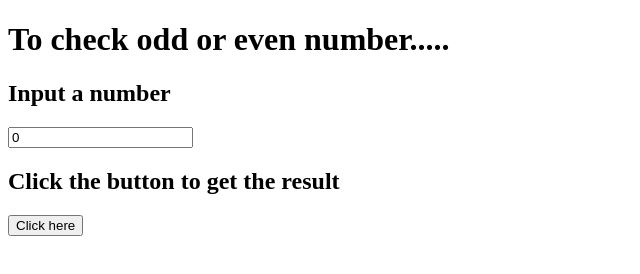
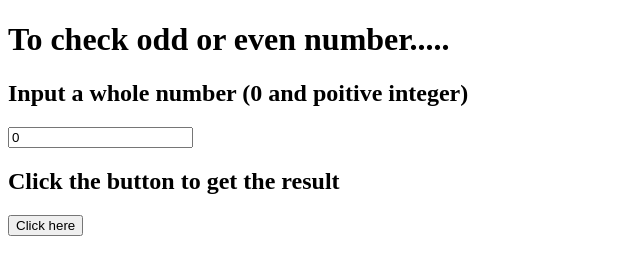
Before and after one commit to codeofssarkar/JS-Project-Odd-Even-Checking, a plain HTML site: page index.html in a window 1280 px wide. Shown: the whole page, without its empty margins (0-640 px from the left). Drawn offline with Linux system fonts and the light colour scheme.

Commit message:
last commit

```diff
--- a/index.html
+++ b/index.html
@@ -8,7 +8,7 @@
 </head>
 <body>
     <h1>To check odd or even number.....</h1>
-<h2>Input a number</h2>
+<h2>Input a whole number (0 and poitive integer)</h2>
 <input type="number" id="myNumber" value="0">
 
 <h2>Click the button to get the result</h2>
```
